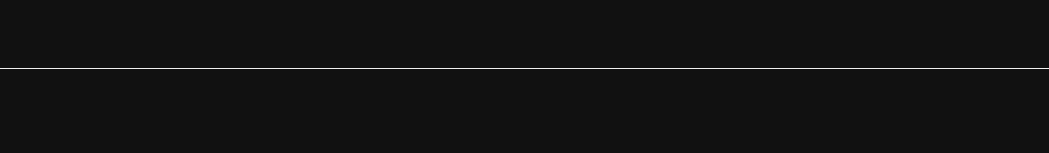
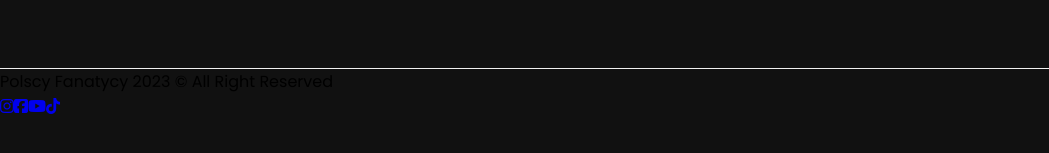
Before and after one commit to rezio3/polscy-fanatycy-website, a React (Create React App) app: page / in a window 1280 px wide. Shown: the part 4390-4543 px from the top of the page, without its empty margins (0-1049 px from the left). Built offline with nearby package versions, Linux system fonts and the light colour scheme.

Commit message:
update footer.jsx component

```diff
--- a/src/components/footer.jsx
+++ b/src/components/footer.jsx
@@ -2,7 +2,27 @@ import React from "react";
 import "../style/css/footer.css";
 
 const Footer = () => {
-	return <footer className="footer-container"></footer>;
+	return (
+		<footer className="footer-container">
+			<span className="copyright">
+				Polscy Fanatycy 2023 &copy; All Right Reserved
+			</span>
+			<div className="icons-container">
+				<a href="https://www.instagram.com/polscyfanatycy_/">
+					<i className="fa-brands fa-instagram"></i>
+				</a>
+				<a href="https://www.facebook.com/PFpolscyfanatycy">
+					<i class="fa-brands fa-square-facebook"></i>
+				</a>
+				<a href="https://www.youtube.com/channel/UCXBEVpYn4wxI3kMbGq3KPtg">
+					<i class="fa-brands fa-youtube"></i>
+				</a>
+				<a href="https://www.google.com">
+					<i class="fa-brands fa-tiktok"></i>
+				</a>
+			</div>
+		</footer>
+	);
 };
 
 export default Footer;
```
